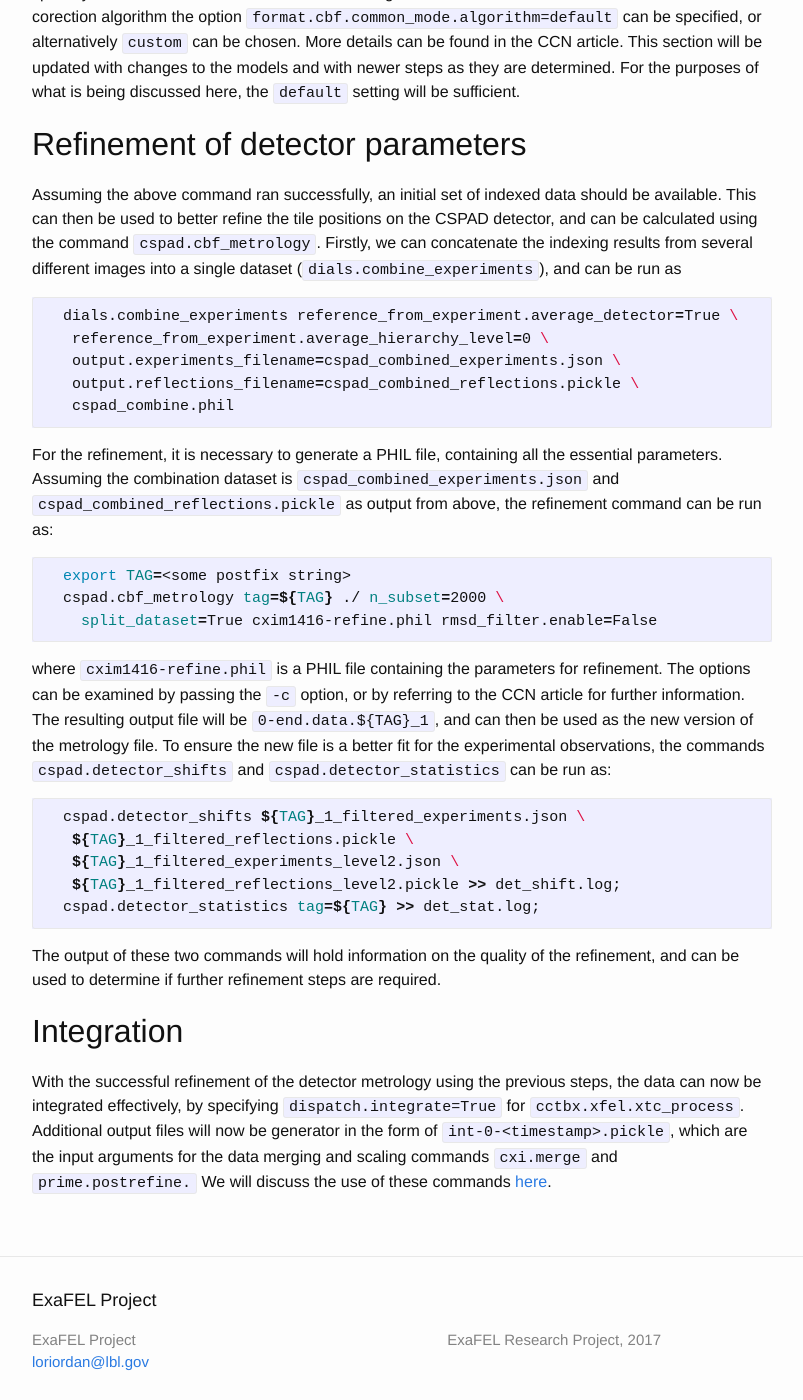
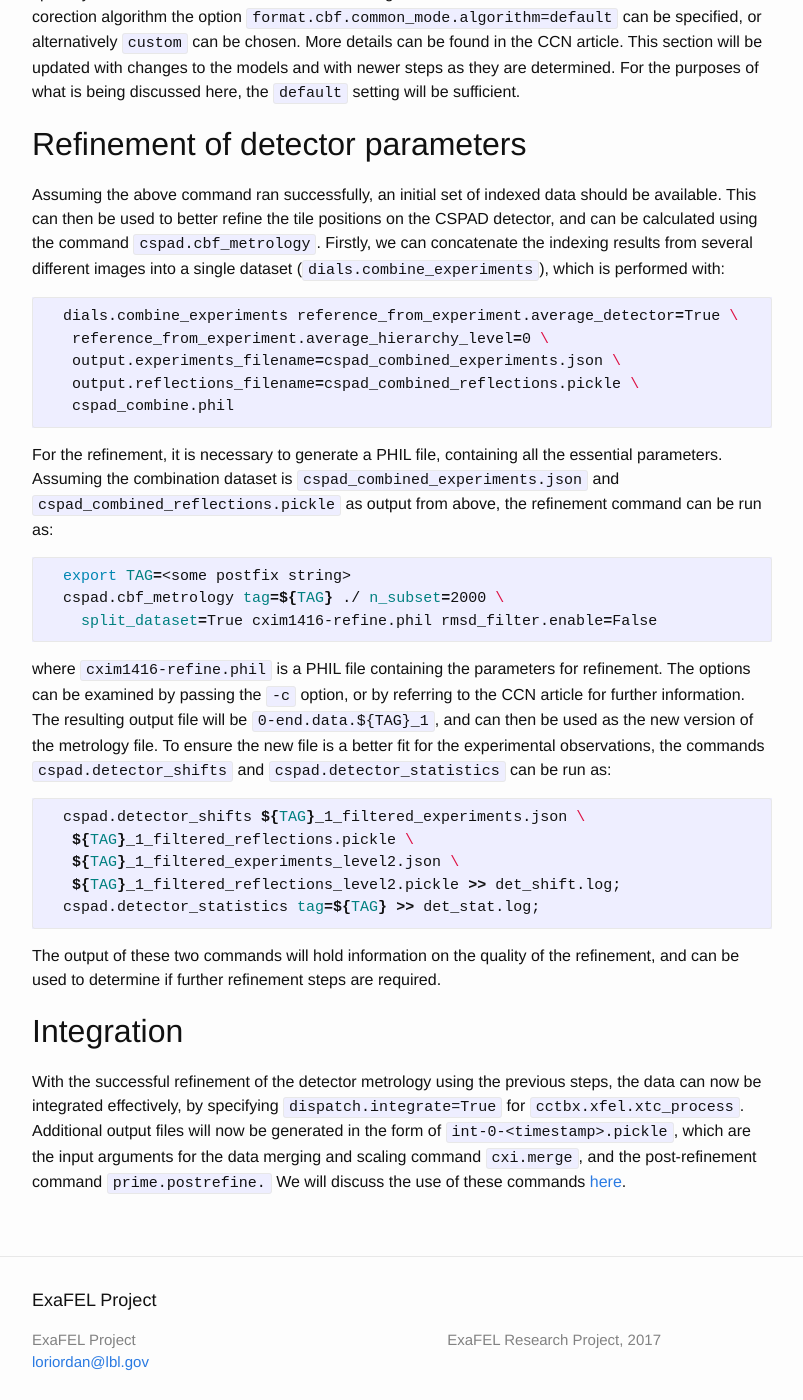
Before and after one commit to ExaFEL/docs, a Jekyll site: the page built from _pages/disc-refine.md, in a window 1280 px wide and 1400 px high, scrolled down 3213 px. Shown: the whole window, without its empty margins (238-1041 px from the left). Built offline with Jekyll 4.4.1, drawn with Linux system fonts in a browser that asks for light colours; formulas are drawn with MathJax 3.

Commit message:
Corrected some issues on refine file

````diff
--- a/_pages/disc-refine.md
+++ b/_pages/disc-refine.md
@@ -6,7 +6,7 @@ permalink: disc-refine
 
 Continuing with the processing steps discussed in the [detector calibration steps](cspad-calib), we now examine indexing and spot discovery. These steps are once again summarised from the [CCN article](http://www.phenix-online.org/newsletter/CCN_2016_07.pdf#page=18), [cctbx.xfel wiki](http://viper.lbl.gov/cctbx.xfel/index.php), with citations given for other locations where necessary. At this stage in the processing pipe-line our goal is to find Bragg peaks, index them, refine them and perform integration over the data (if necessary).
 
-Ideally, we aim to predict the Miller indices $$h,k,l$$ of the crystal lattice unit cell, and hence use this model to better determine the structure of the overall data. This is challenging, as the data is collected in single shots at undetermined crystal orientations, and only partially samples the overall structure factor. By examing the data to within regions masked by the crystal model allows for a lowering of overall noise in the collected data. As a result Bragg spots that would otherwise be difficult to observe can contribute to the collection and analysis, allowing a better calculation of the structure factor. [[1](doi:10.1038/nmeth.2887),[2](doi:10.7554/eLife.05421)]
+Ideally, we aim to predict the Miller indices $$h,k,l$$ of the crystal lattice unit cell, and hence use this model to better determine the structure of the overall data. This is challenging, as the data is collected in single shots at undetermined crystal orientations, and only partially samples the overall structure factor. By examing the data to within regions masked by the crystal model allows for a lowering of overall noise in the collected data. As a result Bragg spots that would otherwise be difficult to observe can contribute to the collection and analysis, allowing a better calculation of the structure factor. [[1](doi.org/10.1038/nmeth.2887),[2](doi.org/10.7554/eLife.05421)]
 
 
 For the purpose of determining the structure factors of the lattice, the following steps should be performed:
@@ -97,7 +97,7 @@ Where the gain was discussed to be constant across time for a given pixel, the c
 
 
 ## Refinement of detector parameters
-Assuming the above command ran successfully, an initial set of indexed data should be available. This can then be used to better refine the tile positions on the CSPAD detector, and can be calculated using the command `cspad.cbf_metrology`. Firstly, we can concatenate the indexing results from several different images into a single dataset (`dials.combine_experiments`), and can be run as
+Assuming the above command ran successfully, an initial set of indexed data should be available. This can then be used to better refine the tile positions on the CSPAD detector, and can be calculated using the command `cspad.cbf_metrology`. Firstly, we can concatenate the indexing results from several different images into a single dataset (`dials.combine_experiments`), which is performed with:
 
   ```bash
   dials.combine_experiments reference_from_experiment.average_detector=True \
@@ -128,4 +128,4 @@ where `cxim1416-refine.phil` is a PHIL file containing the parameters for refine
 The output of these two commands will hold information on the quality of the refinement, and can be used to determine if further refinement steps are required.
 
 ## Integration
-With the successful refinement of the detector metrology using the previous steps, the data can now be integrated effectively, by specifying `dispatch.integrate=True` for `cctbx.xfel.xtc_process`. Additional output files will now be generator in the form of `int-0-<timestamp>.pickle`, which are the input arguments for the data merging and scaling commands `cxi.merge` and `prime.postrefine.` We will discuss the use of these commands [here](merge-scale.html).
+With the successful refinement of the detector metrology using the previous steps, the data can now be integrated effectively, by specifying `dispatch.integrate=True` for `cctbx.xfel.xtc_process`. Additional output files will now be generated in the form of `int-0-<timestamp>.pickle`, which are the input arguments for the data merging and scaling command `cxi.merge`, and the post-refinement command `prime.postrefine.` We will discuss the use of these commands [here](merge-scale.html).
````
Also changed, not shown: _pages/merge-scale.md (+1 -1 lines).
